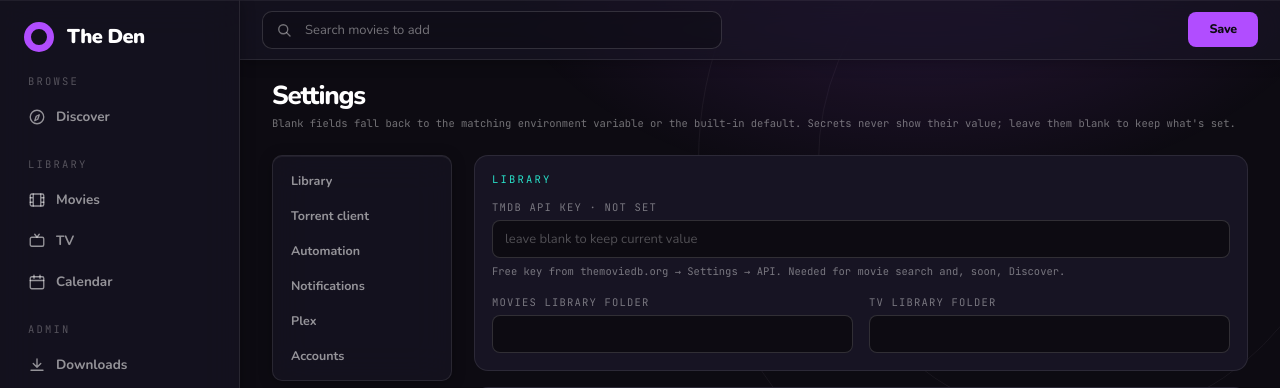
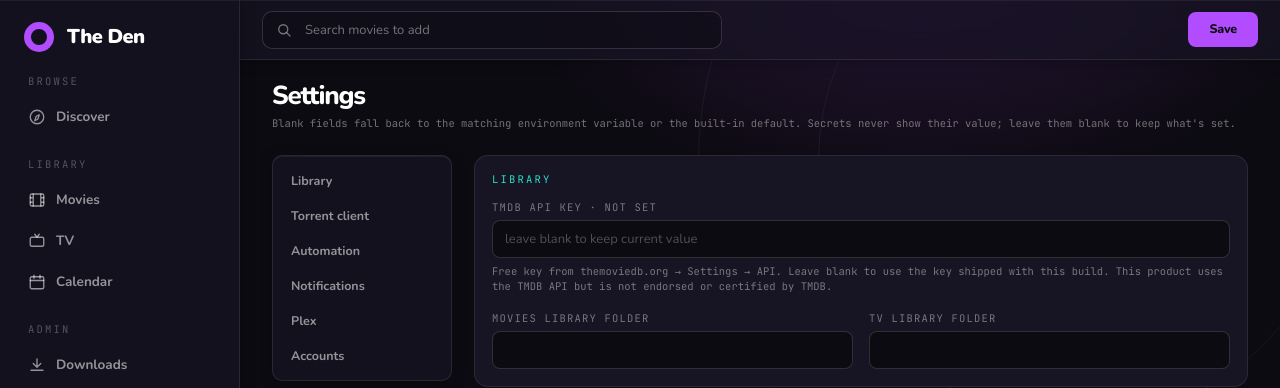
Before and after one commit to jamesyoungdahr-debug/the-den, a FastAPI app: template app/templates/settings.html in a window 1280 px wide. Shown: the top 388 px of the page. Run offline with FastAPI, Linux system fonts and the light colour scheme; the template is opened without the code that fills it, so the values that code supplies are empty; the visitor is signed in with stand-in values (Sample User, id 1); some libraries are stand-ins or nearby versions.

Commit message:
Built-in TMDB key fallback (BUILTIN_TMDB_API_KEY) with TMDB attribution
The app now falls back to a key shipped with the build when neither Settings nor
TMDB_API_KEY provides one, the way Overseerr ships its own. The constant is empty in
this commit; the attribution TMDB requires is on the Settings page and in the README.

Co-Authored-By: Claude Fable 5.1 <noreply@anthropic.com>

```diff
--- a/app/config.py
+++ b/app/config.py
@@ -2,7 +2,11 @@ import os
 
 DATABASE_URL = os.environ.get("DATABASE_URL", "sqlite:///./den.db")
 
-TMDB_API_KEY = os.environ.get("TMDB_API_KEY", "")
+# A key shipped with the build, used when neither Settings nor TMDB_API_KEY provides one
+# (the approach Overseerr takes). Non-commercial use only; TMDB requires the attribution the
+# Settings page and README carry. Paste the key between the quotes to bake it in.
+BUILTIN_TMDB_API_KEY = ""
+TMDB_API_KEY = os.environ.get("TMDB_API_KEY", "") or BUILTIN_TMDB_API_KEY
 TMDB_BASE_URL = os.environ.get("TMDB_BASE_URL", "https://api.themoviedb.org/3")
 
 # TVmaze needs no key/account at all, for real use -- this override exists only for tests.
--- a/app/templates/settings.html
+++ b/app/templates/settings.html
@@ -27,7 +27,7 @@
         <div class="holt-field">
           <label>TMDB API key {{ "· currently set" if has_tmdb_api_key else "· not set" }}</label>
           <input type="password" name="tmdb_api_key" placeholder="leave blank to keep current value" autocomplete="off">
-          <div class="holt-meta">Free key from themoviedb.org → Settings → API. Needed for movie search and, soon, Discover.</div>
+          <div class="holt-meta">Free key from themoviedb.org → Settings → API. Leave blank to use the key shipped with this build. This product uses the TMDB API but is not endorsed or certified by TMDB.</div>
         </div>
         <div class="holt-form-row">
           <div class="holt-field"><label>Movies library folder</label><input type="text" name="movies_root" value="{{ s.movies_root }}"></div>
```
Also changed, not shown: README.md.
